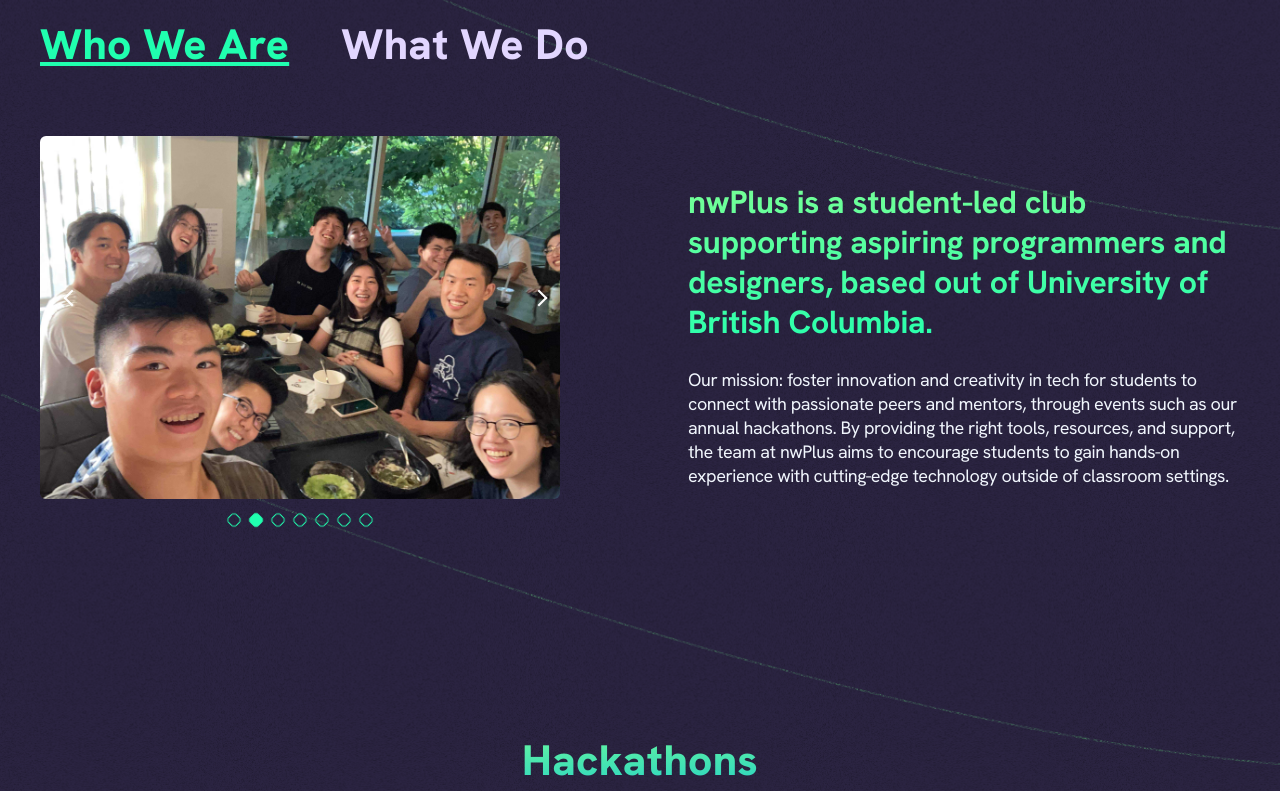
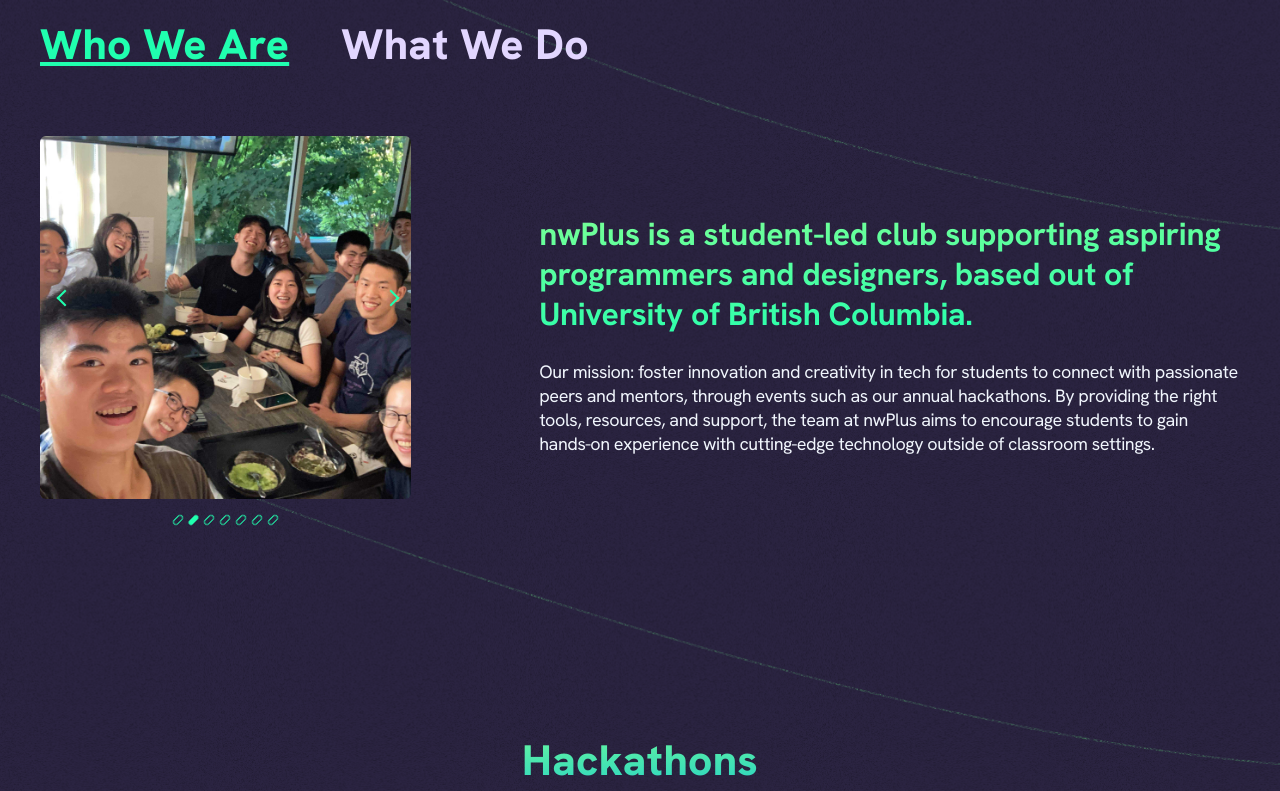
Before and after one commit to nwplus/www, a Next.js app: page / in a window 1280 px wide. Shown: the part 1049-1840 px from the top of the page. Built offline with nearby package versions, Linux system fonts and the light colour scheme; no server answers; the database is empty.

Commit message:
change arrow color, dynamic image size

```diff
--- a/components/Carousel.js
+++ b/components/Carousel.js
@@ -37,22 +37,25 @@
 `;
 
 const Image = styled.img`
-    width: ${(props) => props.width};
-    height: ${(props) => props.height};
+    width: 29vw;
+    height: 25hw;
     margin-bottom: 10px;
     border-radius: 6px;
     object-fit: cover;
+    ${(p) => p.theme.mediaQueries.mobile} {
+        width: 100%;
+        height: 100%;
+    }
 `;
 
 const BaseArrow = css`
-    border: solid white;
+    border: solid ${(p) => p.theme.colors.primary};
     border-width: 0 2px 2px 0;
     display: inline-block;
     padding: 5px;
     cursor: pointer;
     position: absolute;
     top: 40%;
-    box-shadow: 0px 0px 10px -4px #fff;
 `;
 
 const RightArrow = styled.i`
```
